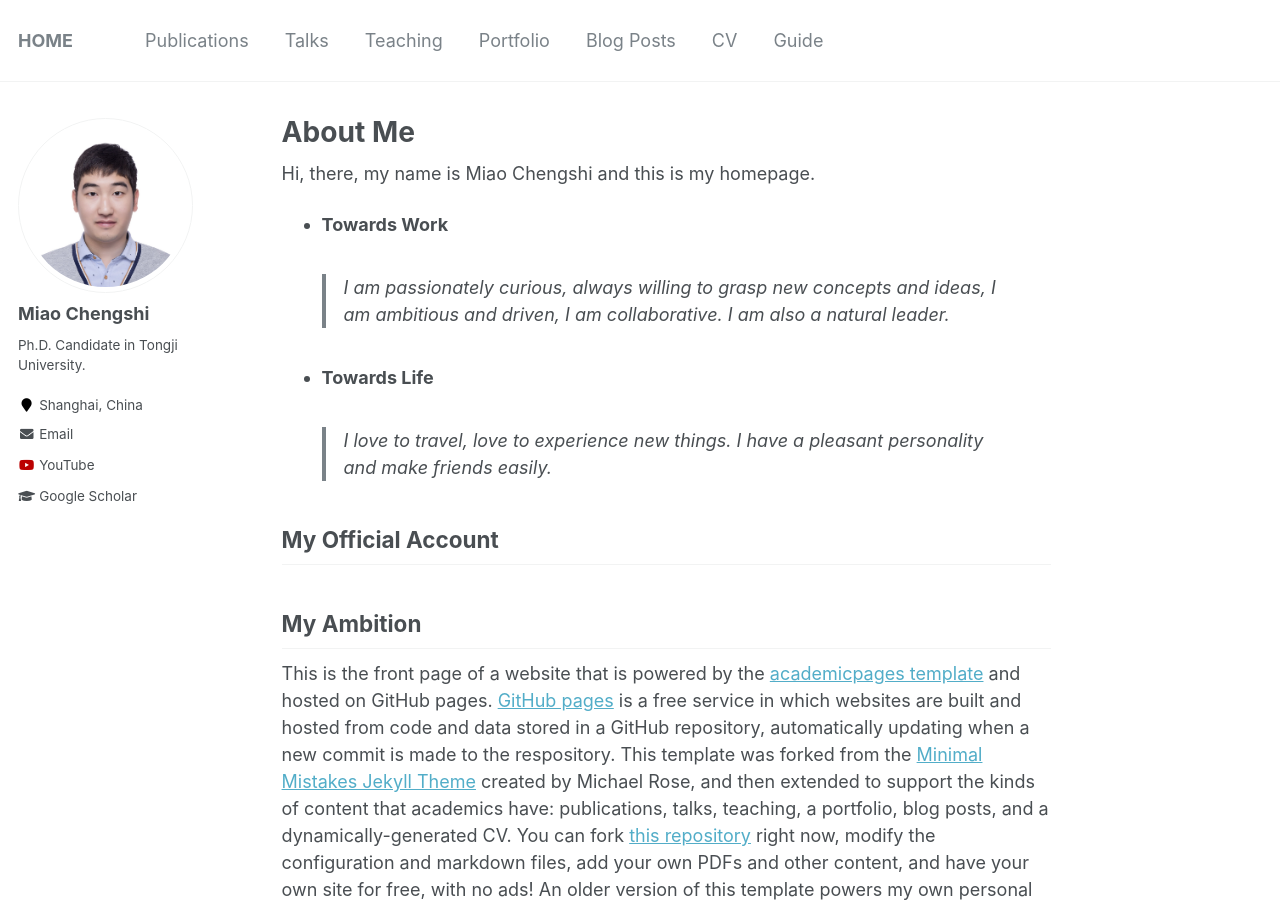
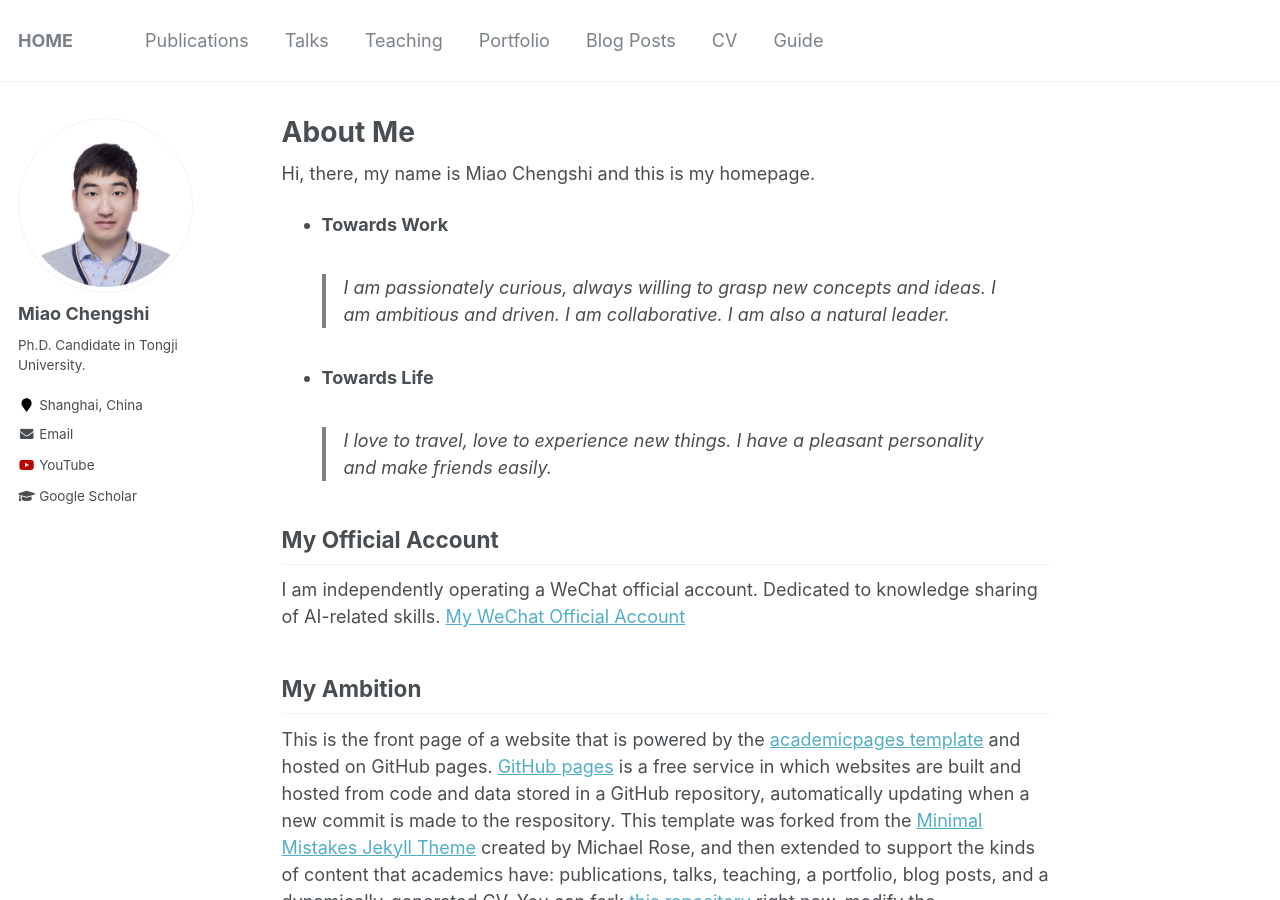
Before and after one commit to miaochengshi/miaochengshi.github.io, a Jekyll site: the page built from _pages/about.md, in a window 1280 px wide and 900 px high. Built offline with Jekyll 4.4.1, drawn with Linux system fonts in a browser that asks for light colours.

Commit message:
Update about.md

```diff
--- a/_pages/about.md
+++ b/_pages/about.md
@@ -11,14 +11,14 @@ redirect_from:
 Hi, there, my name is Miao Chengshi and this is my homepage.
 
 - **Towards Work**
-> I am passionately curious, always willing to grasp new concepts and ideas, I am ambitious and driven, I am collaborative. I am also a natural leader.
+> I am passionately curious, always willing to grasp new concepts and ideas. I am ambitious and driven. I am collaborative. I am also a natural leader.
 
 - **Towards Life**
 > I love to travel, love to experience new things. I have a pleasant personality and make friends easily.
 
 ## My Official Account
-
-
+I am independently operating a WeChat official account. Dedicated to knowledge sharing of AI-related skills.
+[My WeChat Official Account](/images/editing-talk.png)
 
 ## My Ambition
 
```
